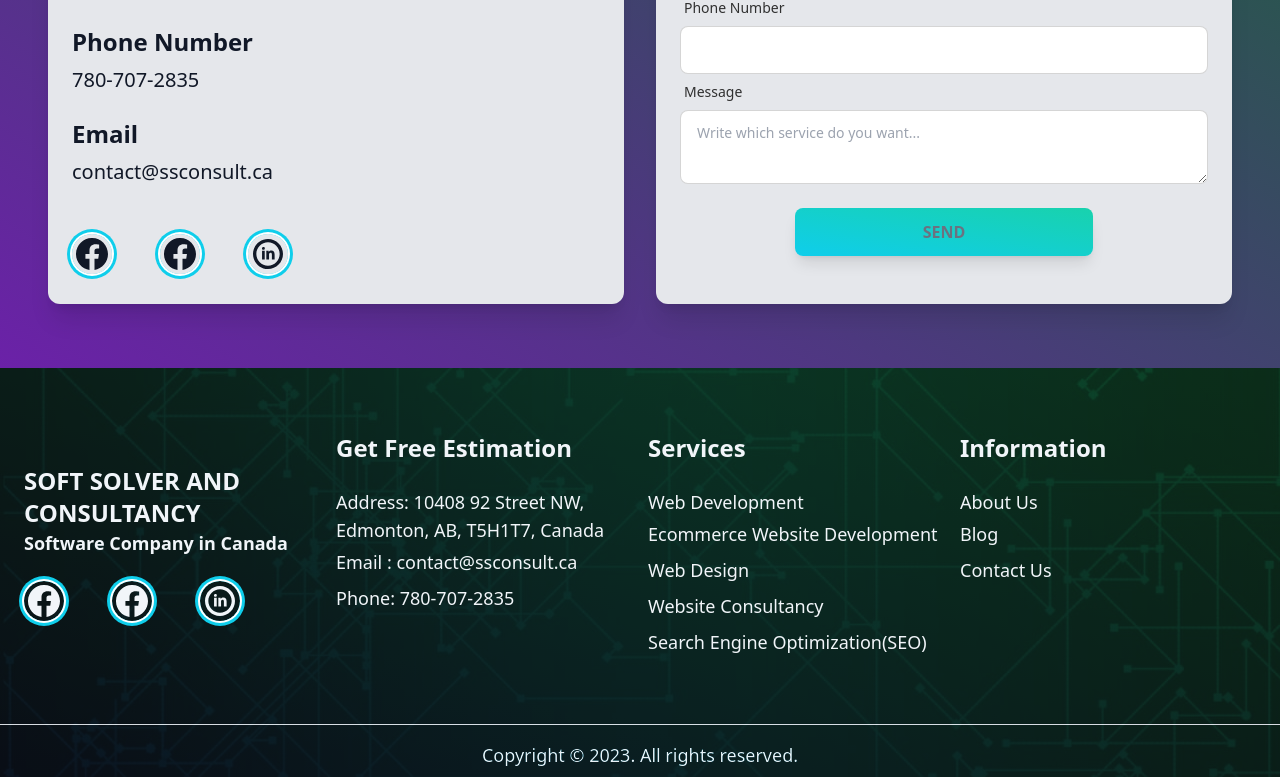
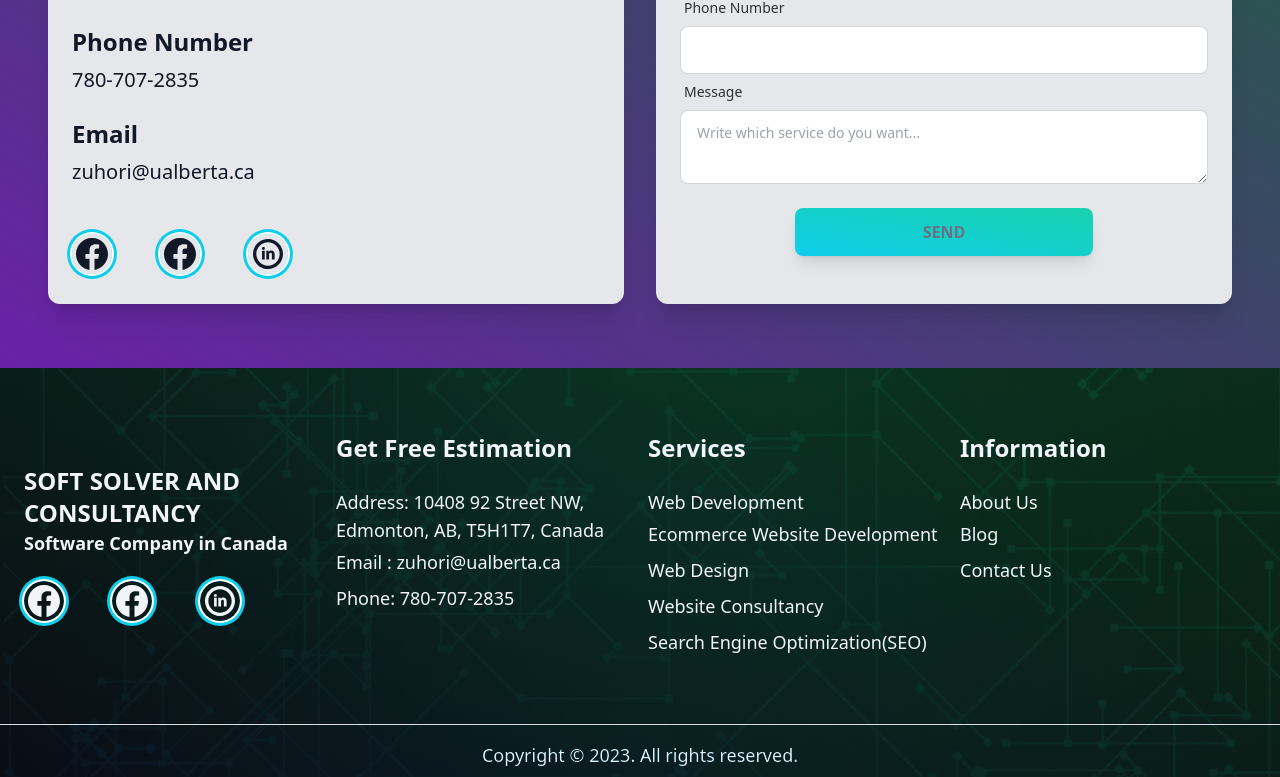
Before and after one commit to Biplob123121/soft-solver-and-consultancy, a React (Create React App) app: page /contact in a window 1280 px wide. Shown: the part 454-1231 px from the top of the page. Built offline with nearby package versions, Linux system fonts and the light colour scheme.

Commit message:
updated the email

```diff
--- a/src/Pages/Career/Circular.js
+++ b/src/Pages/Career/Circular.js
@@ -7,7 +7,7 @@ function Circular() {
         <h1 className='text-4xl font-semibold my-16 text-center text-primary'>Present Circular</h1>
         <p className='my-2 text-lg text-center'>We are hiring expert developer..</p>
         <p className='mb-1 text-lg text-center'>To join our team you can send your CV or Resume in our Email.</p>
-        <h3 className='text-xl font-semibold text-center'>Our Email : contact@ssconsult.ca</h3>
+        <h3 className='text-xl font-semibold text-center'>Our Email : zuhori@ualberta.ca</h3>
       </div>
     </div>
   )
--- a/src/Pages/Contact/Contact.js
+++ b/src/Pages/Contact/Contact.js
@@ -35,7 +35,7 @@ function Contact() {
           <p className='text-xl text-gray-900 mb-6'>780-707-2835</p>
 
           <h3 className='text-2xl text-gray-900 font-semibold mb-2'>Email</h3>
-          <p className='text-xl text-gray-900 mb-6'>contact@ssconsult.ca</p>
+          <p className='text-xl text-gray-900 mb-6'>zuhori@ualberta.ca</p>
           <div className=''>
             <a href="https://www.facebook.com/profile.php?id=100095049597399" target='_blank'>
               <div className="avatar mt-6 text-gray-900 hover:text-primary">
--- a/src/Pages/Shared/Footer.js
+++ b/src/Pages/Shared/Footer.js
@@ -43,7 +43,7 @@ function Footer() {
           <h1 className='text-2xl font-semibold'>Get Free Estimation</h1>
           <ul>
             <li className='text-lg pt-6 hover:text-primary'>Address: 10408 92 Street NW, Edmonton, AB, T5H1T7, Canada</li>
-            <li className='text-lg py-1 hover:text-primary'>Email : contact@ssconsult.ca</li>
+            <li className='text-lg py-1 hover:text-primary'>Email : zuhori@ualberta.ca</li>
             <li className='text-lg py-1 hover:text-primary'>Phone: 780-707-2835</li>
           </ul>
         </div>
```
